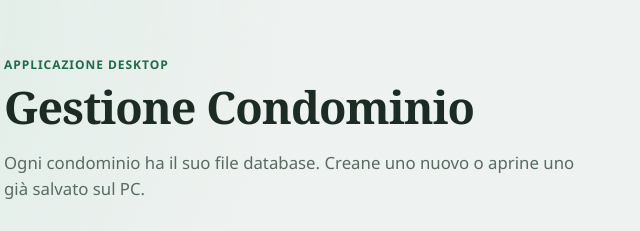
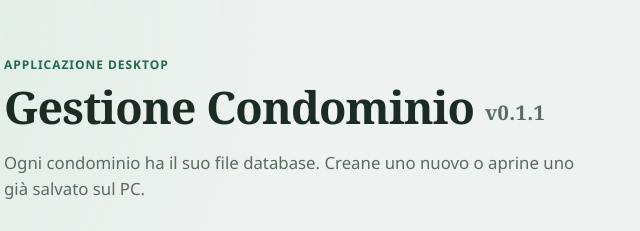
Before and after one commit to CRICAPLORENZOP/GESTIONECONDOMINIO, a website with bundled scripts: page src/index.html in a window 1280 px wide. Shown: the top 231 px of the page, 270-910 px from the left. Built offline with nearby package versions, Linux system fonts and the light colour scheme.

Commit message:
Mostra la versione nel titolo e pubblica v0.1.1.
La barra titolo e la home mostrano v0.1.1 per riconoscere facilmente la build installata.

Co-authored-by: Cursor <cursoragent@cursor.com>

```diff
--- a/package.json
+++ b/package.json
@@ -1,7 +1,7 @@
 {
   "name": "gestione-condominio",
   "private": true,
-  "version": "0.1.0",
+  "version": "0.1.1",
   "type": "module",
   "scripts": {
     "tauri": "tauri",
--- a/src-tauri/Cargo.toml
+++ b/src-tauri/Cargo.toml
@@ -1,6 +1,6 @@
 [package]
 name = "gestione-condominio"
-version = "0.1.0"
+version = "0.1.1"
 description = "Gestione e ripartizione spese condominiali"
 authors = ["you"]
 edition = "2021"
--- a/src-tauri/tauri.conf.json
+++ b/src-tauri/tauri.conf.json
@@ -1,7 +1,7 @@
 {
   "$schema": "https://schema.tauri.app/config/2",
   "productName": "Gestione Condominio",
-  "version": "0.1.0",
+  "version": "0.1.1",
   "identifier": "com.gestione.condominio",
   "build": {
     "frontendDist": "../src"
@@ -10,7 +10,7 @@
     "withGlobalTauri": true,
     "windows": [
       {
-        "title": "Gestione Condominio",
+        "title": "Gestione Condominio v0.1.1",
         "width": 1100,
         "height": 720,
         "minWidth": 900,
--- a/src/css/index.css
+++ b/src/css/index.css
@@ -9,6 +9,14 @@
   font-family: var(--font-display);
   font-size: clamp(2rem, 4vw, 2.8rem);
   letter-spacing: -0.02em;
+}
+
+.home-versione {
+  font-size: 0.45em;
+  font-weight: 600;
+  letter-spacing: 0.02em;
+  color: var(--ink-muted);
+  vertical-align: middle;
 }
 
 .home-kicker {
--- a/src/index.html
+++ b/src/index.html
@@ -11,7 +11,7 @@
     <div class="home">
       <header class="home-hero">
         <p class="home-kicker">Applicazione desktop</p>
-        <h1>Gestione Condominio</h1>
+        <h1>Gestione Condominio <span class="home-versione" id="app-versione"></span></h1>
         <p class="home-lead">
           Ogni condominio ha il suo file database. Creane uno nuovo o aprine uno
           già salvato sul PC.
--- a/src/js/app.js
+++ b/src/js/app.js
@@ -1,6 +1,7 @@
 import { chiudiCondominio, statoCondominio } from "./api.js";
 import { chiediConferma } from "./conferma.js";
 import { controllaAggiornamenti } from "./aggiornamenti.js";
+import { aggiornaTitoloFinestra, getVersioneApp } from "./versione.js";
 
 const STORAGE_OCCUPANTI_UNITA = "gestione.occupantiUnitaId";
 const STORAGE_OCCUPANTI_MODIFICA = "gestione.occupantiModificaId";
@@ -237,9 +238,12 @@ async function avvia() {
 
   const nomeEl = document.querySelector("#nome-condominio");
   const percorsoEl = document.querySelector("#percorso-condominio");
+  const versioneEl = document.querySelector("#app-versione-sidebar");
   if (nomeEl) nomeEl.textContent = info.nomeCondominio;
   if (percorsoEl) percorsoEl.textContent = info.percorso;
-  document.title = `${info.nomeCondominio} — Gestione Condominio`;
+  const versione = await getVersioneApp();
+  if (versioneEl) versioneEl.textContent = `v${versione}`;
+  await aggiornaTitoloFinestra(info.nomeCondominio);
 
   document.querySelectorAll(".nav-item[data-page]").forEach((btn) => {
     btn.addEventListener("click", () => {
--- a/src/js/index.js
+++ b/src/js/index.js
@@ -7,6 +7,7 @@ import {
   scegliPercorsoSalvataggio,
 } from "./api.js";
 import { controllaAggiornamenti } from "./aggiornamenti.js";
+import { aggiornaTitoloFinestra, getVersioneApp } from "./versione.js";
 
 const listaRecenti = document.querySelector("#lista-recenti");
 const recentiVuoti = document.querySelector("#recenti-vuoti");
@@ -140,5 +141,13 @@ document.querySelector("#btn-apri").addEventListener("click", async () => {
   }
 });
 
-caricaRecenti();
-controllaAggiornamenti();
+async function avviaHome() {
+  const versione = await getVersioneApp();
+  const elVer = document.querySelector("#app-versione");
+  if (elVer) elVer.textContent = `v${versione}`;
+  await aggiornaTitoloFinestra();
+  await caricaRecenti();
+  controllaAggiornamenti();
+}
+
+avviaHome();
--- a/src/js/pages/dati-condominio.js
+++ b/src/js/pages/dati-condominio.js
@@ -4,6 +4,7 @@ import {
   elencoUnita,
   statoCondominio,
 } from "../api.js";
+import { aggiornaTitoloFinestra } from "../versione.js";
 
 export async function onEnter(root) {
   const info = await statoCondominio();
@@ -113,7 +114,7 @@ export async function onEnter(root) {
       if (sidebarNome) {
         sidebarNome.textContent = aggiornato.nomeCondominio;
       }
-      document.title = `${aggiornato.nomeCondominio} — Gestione Condominio`;
+      await aggiornaTitoloFinestra(aggiornato.nomeCondominio);
       okEl.hidden = false;
       setModalitaModifica(false);
     } catch (err) {
--- /dev/null
+++ b/src/js/versione.js
@@ -0,0 +1,42 @@
+/**
+ * Versione dell’app (da Tauri) e titoli con numero versione.
+ */
+
+let cacheVersione = null;
+
+export async function getVersioneApp() {
+  if (cacheVersione) return cacheVersione;
+  try {
+    const v = await window.__TAURI__?.app?.getVersion?.();
+    if (v) {
+      cacheVersione = String(v);
+      return cacheVersione;
+    }
+  } catch {
+    /* ignora */
+  }
+  cacheVersione = "0.1.1";
+  return cacheVersione;
+}
+
+/** Es. "Gestione Condominio v0.1.1" */
+export async function titoloAppBase() {
+  const v = await getVersioneApp();
+  return `Gestione Condominio v${v}`;
+}
+
+/**
+ * Aggiorna document.title (e di solito anche la barra della finestra).
+ * @param {string} [prefisso] es. nome condominio — se omesso usa solo il nome app
+ */
+export async function aggiornaTitoloFinestra(prefisso = null) {
+  const base = await titoloAppBase();
+  document.title = prefisso ? `${prefisso} — ${base}` : base;
+  try {
+    await window.__TAURI__?.webviewWindow
+      ?.getCurrentWebviewWindow?.()
+      ?.setTitle?.(document.title);
+  } catch {
+    /* ok se non disponibile */
+  }
+}
```
Also changed, not shown: src/app.html (+1 -1 lines).
